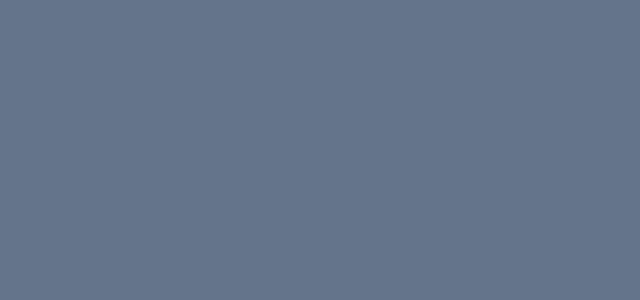
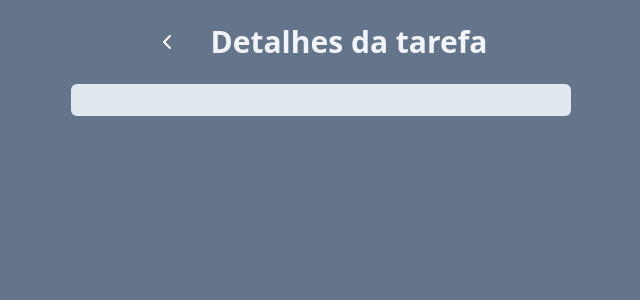
Before and after one commit to brunohro/Gerenciador_de_tarefas_c_react, a React (Vite) app: page /task in a window 1280 px wide. Shown: the top 300 px of the page, without its empty margins (319-959 px from the left). Built offline with nearby package versions, Linux system fonts and the light colour scheme.

Commit message:
Estilizando página de detalhar tarefa

```diff
--- a/src/pages/taskPage.tsx
+++ b/src/pages/taskPage.tsx
@@ -1,14 +1,28 @@
+import { ChevronLeftIcon } from "lucide-react";
 import React from "react";
-import { useSearchParams } from "react-router-dom";
+import { useNavigate, useSearchParams } from "react-router-dom";
 
 function TaskPage() {
+  const navigate = useNavigate();
   const [searchParams] = useSearchParams();
   const title = searchParams.get("title");
   const description = searchParams.get("description");
   return (
-    <div className="h-screen w-screen bg-slate-500 p-6">
-      <h1>{title}</h1>
-      <h1>{description}</h1>
+    <div className="h-screen w-screen bg-slate-500 p-6 flex justify-center">
+      <div className="w-[500px] space-y-4">
+        <div className="flex justify-center mb-6 gap-8">
+          <button onClick={() => navigate(-1)} className="text-white">
+            <ChevronLeftIcon />
+          </button>
+          <h1 className="text-3xl text-slate-100 font-bold text-center">
+            Detalhes da tarefa
+          </h1>
+        </div>
+        <div className="bg-slate-200 p-4 rounded-md">
+          <h2 className="text-xl text-slate-600 font-bold">{title}</h2>
+          <p className="text-slate-600">{description}</p>
+        </div>
+      </div>
     </div>
   );
 }
```
